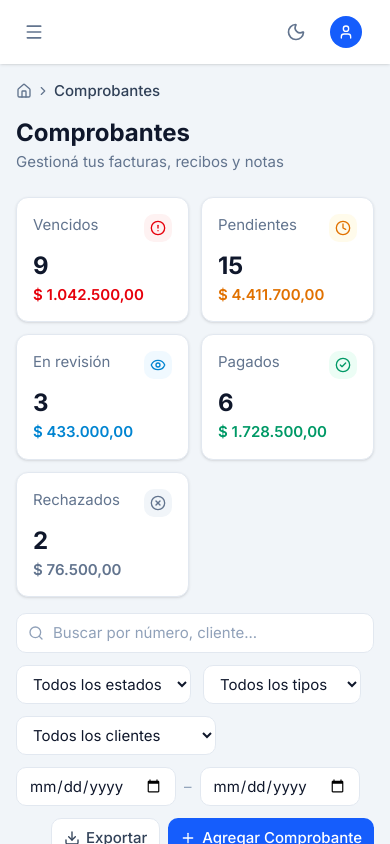
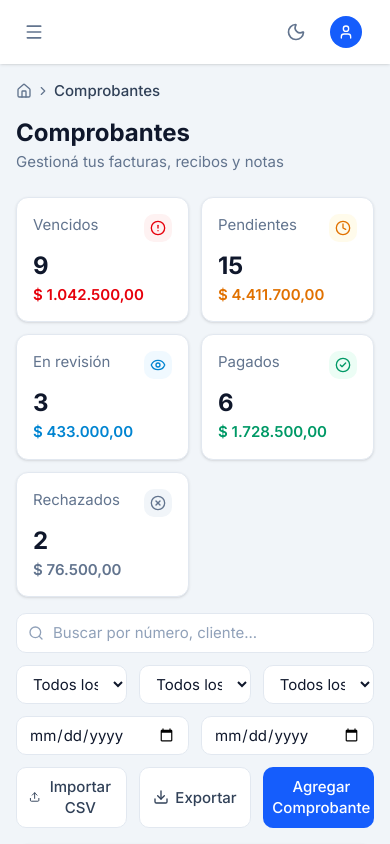
Before and after one commit to Nawel0310/notipago, a Next.js app: page /notipago/comprobantes in a window 390 px wide. Built offline with nearby package versions, Linux system fonts and the light colour scheme.

Commit message:
mejorado responsive design en botones

```diff
--- a/components/comprobantes/ComprobantesTable.tsx
+++ b/components/comprobantes/ComprobantesTable.tsx
@@ -233,8 +233,8 @@ export default function ComprobantesTable() {
       </div>
 
       {/* Filters */}
-      <div className="flex flex-wrap gap-3 mb-4">
-        <div className="relative flex-1 min-w-[200px]">
+      <div className="grid grid-cols-6 gap-3 mb-4 md:flex md:flex-wrap md:gap-3 md:mb-4">
+        <div className="relative col-span-6 md:flex-1 md:min-w-[200px]">
           <Search className="absolute left-3 top-1/2 -translate-y-1/2 w-4 h-4 text-slate-400" />
           <input
             type="search"
@@ -245,7 +245,7 @@ export default function ComprobantesTable() {
           />
         </div>
 
-        <select value={filterEstado} onChange={(e) => { setFilterEstado(e.target.value as ComprobanteEstado | ""); setPage(1) }} className="px-3 py-2 rounded-lg border border-slate-200 dark:border-slate-600 bg-white dark:bg-slate-700 text-sm text-slate-900 dark:text-white focus:outline-none focus:ring-2 focus:ring-blue-500 transition-colors cursor-pointer">
+        <select value={filterEstado} onChange={(e) => { setFilterEstado(e.target.value as ComprobanteEstado | ""); setPage(1) }} className="col-span-2 w-full md:w-auto px-3 py-2 rounded-lg border border-slate-200 dark:border-slate-600 bg-white dark:bg-slate-700 text-sm text-slate-900 dark:text-white focus:outline-none focus:ring-2 focus:ring-blue-500 transition-colors cursor-pointer">
           <option value="">Todos los estados</option>
           <option value="pendiente">Pendiente</option>
           <option value="pagado">Pagado</option>
@@ -254,28 +254,32 @@ export default function ComprobantesTable() {
           <option value="en_revision">En revisión</option>
         </select>
 
-        <select value={filterTipo} onChange={(e) => { setFilterTipo(e.target.value); setPage(1) }} className="px-3 py-2 rounded-lg border border-slate-200 dark:border-slate-600 bg-white dark:bg-slate-700 text-sm text-slate-900 dark:text-white focus:outline-none focus:ring-2 focus:ring-blue-500 transition-colors cursor-pointer">
+        <select value={filterTipo} onChange={(e) => { setFilterTipo(e.target.value); setPage(1) }} className="col-span-2 w-full md:w-auto px-3 py-2 rounded-lg border border-slate-200 dark:border-slate-600 bg-white dark:bg-slate-700 text-sm text-slate-900 dark:text-white focus:outline-none focus:ring-2 focus:ring-blue-500 transition-colors cursor-pointer">
           <option value="">Todos los tipos</option>
           {["Factura A", "Factura B", "Factura C", "Nota de Débito", "Nota de Crédito", "Recibo"].map((t) => <option key={t} value={t}>{t}</option>)}
         </select>
 
-        <select value={filterCliente} onChange={(e) => { setFilterCliente(e.target.value); setPage(1) }} className="px-3 py-2 rounded-lg border border-slate-200 dark:border-slate-600 bg-white dark:bg-slate-700 text-sm text-slate-900 dark:text-white focus:outline-none focus:ring-2 focus:ring-blue-500 transition-colors cursor-pointer max-w-[200px]">
+        <select value={filterCliente} onChange={(e) => { setFilterCliente(e.target.value); setPage(1) }} className="col-span-2 w-full md:w-auto md:max-w-[200px] px-3 py-2 rounded-lg border border-slate-200 dark:border-slate-600 bg-white dark:bg-slate-700 text-sm text-slate-900 dark:text-white focus:outline-none focus:ring-2 focus:ring-blue-500 transition-colors cursor-pointer">
           <option value="">Todos los clientes</option>
           {state.clientes.map((c) => <option key={c.id} value={c.id}>{c.razonSocial}</option>)}
         </select>
 
-        <div className="flex items-center gap-2">
-          <input type="date" value={dateFrom} onChange={(e) => { setDateFrom(e.target.value); setPage(1) }} className="px-3 py-2 rounded-lg border border-slate-200 dark:border-slate-600 bg-white dark:bg-slate-700 text-sm text-slate-900 dark:text-white focus:outline-none focus:ring-2 focus:ring-blue-500 transition-colors" title="Vencimiento desde" />
-          <span className="text-slate-400 text-sm">–</span>
-          <input type="date" value={dateTo} onChange={(e) => { setDateTo(e.target.value); setPage(1) }} className="px-3 py-2 rounded-lg border border-slate-200 dark:border-slate-600 bg-white dark:bg-slate-700 text-sm text-slate-900 dark:text-white focus:outline-none focus:ring-2 focus:ring-blue-500 transition-colors" title="Vencimiento hasta" />
+        <div className="col-span-6 grid grid-cols-2 gap-3 md:flex md:items-center md:gap-2">
+          <input type="date" value={dateFrom} onChange={(e) => { setDateFrom(e.target.value); setPage(1) }} className="w-full md:w-auto px-3 py-2 rounded-lg border border-slate-200 dark:border-slate-600 bg-white dark:bg-slate-700 text-sm text-slate-900 dark:text-white focus:outline-none focus:ring-2 focus:ring-blue-500 transition-colors" title="Vencimiento desde" />
+          <span className="hidden md:inline md:text-slate-400 md:text-sm">–</span>
+          <input type="date" value={dateTo} onChange={(e) => { setDateTo(e.target.value); setPage(1) }} className="w-full md:w-auto px-3 py-2 rounded-lg border border-slate-200 dark:border-slate-600 bg-white dark:bg-slate-700 text-sm text-slate-900 dark:text-white focus:outline-none focus:ring-2 focus:ring-blue-500 transition-colors" title="Vencimiento hasta" />
         </div>
 
-        <div className="flex gap-2 ml-auto">
-          <button onClick={exportCSV} className="flex items-center gap-1.5 px-3 py-2 rounded-lg border border-slate-200 dark:border-slate-600 bg-white dark:bg-slate-700 text-sm font-medium text-slate-700 dark:text-slate-300 hover:bg-slate-50 dark:hover:bg-slate-600 transition-colors cursor-pointer">
+        <div className="col-span-6 grid grid-cols-3 gap-3 md:flex md:gap-2 md:ml-auto">
+          <button onClick={() => toast.info("Importación de CSV disponible próximamente")} className="flex items-center justify-center gap-1.5 px-3 py-2 rounded-lg border border-slate-200 dark:border-slate-600 bg-white dark:bg-slate-700 text-sm font-medium text-slate-700 dark:text-slate-300 hover:bg-slate-50 dark:hover:bg-slate-600 transition-colors cursor-pointer">
+            <Upload className="w-4 h-4" />
+            Importar CSV
+          </button>
+          <button onClick={exportCSV} className="flex items-center justify-center gap-1.5 px-3 py-2 rounded-lg border border-slate-200 dark:border-slate-600 bg-white dark:bg-slate-700 text-sm font-medium text-slate-700 dark:text-slate-300 hover:bg-slate-50 dark:hover:bg-slate-600 transition-colors cursor-pointer">
             <Download className="w-4 h-4" />
             Exportar
           </button>
-          <button onClick={() => setAddOpen(true)} className="flex items-center gap-1.5 px-3 py-2 rounded-lg bg-blue-600 hover:bg-blue-700 text-white text-sm font-medium transition-colors cursor-pointer">
+          <button onClick={() => setAddOpen(true)} className="flex items-center justify-center gap-1.5 px-3 py-2 rounded-lg bg-blue-600 hover:bg-blue-700 text-white text-sm font-medium transition-colors cursor-pointer">
             <Plus className="w-4 h-4" />
             Agregar Comprobante
           </button>
--- a/components/notificaciones/NotificacionesMasivas.tsx
+++ b/components/notificaciones/NotificacionesMasivas.tsx
@@ -85,19 +85,19 @@ export default function NotificacionesMasivas() {
       {/* Filters */}
       <div className="bg-white dark:bg-slate-800 rounded-xl border border-slate-200 dark:border-slate-700 p-4">
         <h3 className="text-sm font-semibold text-slate-900 dark:text-white mb-3">Filtrar comprobantes</h3>
-        <div className="flex flex-wrap gap-3">
-          <select value={filterEstado} onChange={(e) => setFilterEstado(e.target.value as "pendiente" | "vencido" | "")} className="px-3 py-2 rounded-lg border border-slate-200 dark:border-slate-600 bg-white dark:bg-slate-700 text-sm text-slate-900 dark:text-white focus:outline-none focus:ring-2 focus:ring-blue-500 cursor-pointer">
+        <div className="grid grid-cols-2 gap-3 md:flex md:flex-wrap md:gap-3">
+          <select value={filterEstado} onChange={(e) => setFilterEstado(e.target.value as "pendiente" | "vencido" | "")} className="col-span-2 w-full md:w-auto px-3 py-2 rounded-lg border border-slate-200 dark:border-slate-600 bg-white dark:bg-slate-700 text-sm text-slate-900 dark:text-white focus:outline-none focus:ring-2 focus:ring-blue-500 cursor-pointer">
             <option value="">Pendientes y vencidos</option>
             <option value="pendiente">Solo pendientes</option>
             <option value="vencido">Solo vencidos</option>
           </select>
-          <select value={filterCliente} onChange={(e) => setFilterCliente(e.target.value)} className="px-3 py-2 rounded-lg border border-slate-200 dark:border-slate-600 bg-white dark:bg-slate-700 text-sm text-slate-900 dark:text-white focus:outline-none focus:ring-2 focus:ring-blue-500 cursor-pointer max-w-[220px]">
+          <select value={filterCliente} onChange={(e) => setFilterCliente(e.target.value)} className="col-span-2 w-full md:w-auto md:max-w-[220px] px-3 py-2 rounded-lg border border-slate-200 dark:border-slate-600 bg-white dark:bg-slate-700 text-sm text-slate-900 dark:text-white focus:outline-none focus:ring-2 focus:ring-blue-500 cursor-pointer">
             <option value="">Todos los clientes</option>
             {state.clientes.map((c) => <option key={c.id} value={c.id}>{c.razonSocial}</option>)}
           </select>
-          <input type="date" value={dateFrom} onChange={(e) => setDateFrom(e.target.value)} className="px-3 py-2 rounded-lg border border-slate-200 dark:border-slate-600 bg-white dark:bg-slate-700 text-sm text-slate-900 dark:text-white focus:outline-none focus:ring-2 focus:ring-blue-500" title="Vencimiento desde" />
-          <span className="self-center text-slate-400">–</span>
-          <input type="date" value={dateTo} onChange={(e) => setDateTo(e.target.value)} className="px-3 py-2 rounded-lg border border-slate-200 dark:border-slate-600 bg-white dark:bg-slate-700 text-sm text-slate-900 dark:text-white focus:outline-none focus:ring-2 focus:ring-blue-500" title="Vencimiento hasta" />
+          <input type="date" value={dateFrom} onChange={(e) => setDateFrom(e.target.value)} className="col-span-1 w-full md:w-auto px-3 py-2 rounded-lg border border-slate-200 dark:border-slate-600 bg-white dark:bg-slate-700 text-sm text-slate-900 dark:text-white focus:outline-none focus:ring-2 focus:ring-blue-500" title="Vencimiento desde" />
+          <span className="hidden md:block md:self-center md:text-slate-400">–</span>
+          <input type="date" value={dateTo} onChange={(e) => setDateTo(e.target.value)} className="col-span-1 w-full md:w-auto px-3 py-2 rounded-lg border border-slate-200 dark:border-slate-600 bg-white dark:bg-slate-700 text-sm text-slate-900 dark:text-white focus:outline-none focus:ring-2 focus:ring-blue-500" title="Vencimiento hasta" />
         </div>
       </div>
 
```
Also changed, not shown: components/clientes/ClientesTable.tsx (+8 -8 lines).
